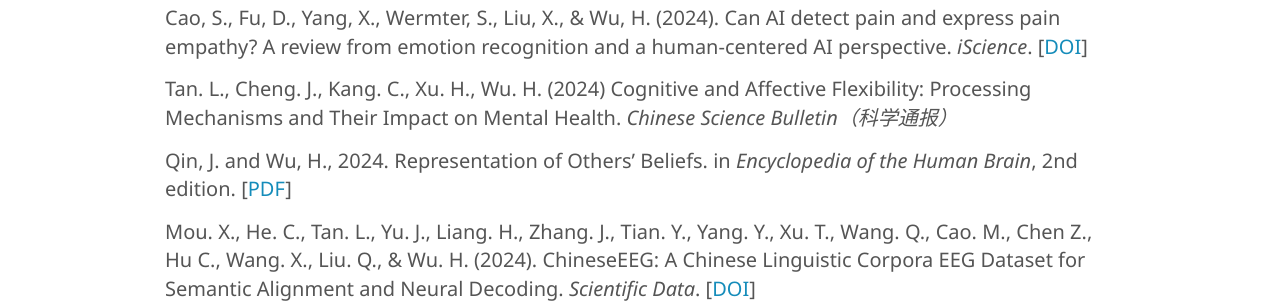
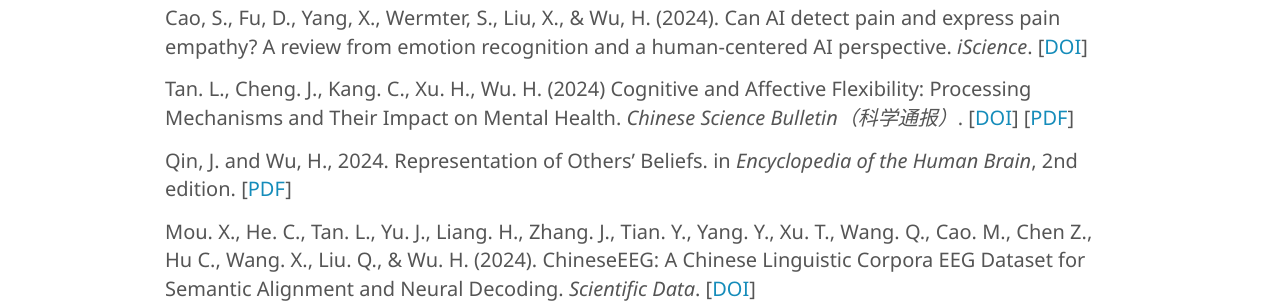
Before and after one commit to andlab-um/lab-website, a Jekyll site: the page built from _pages/publication.md, in a window 1280 px wide and 900 px high, scrolled down 845 px. Shown: the part 185-488 px from the top of the window. Built offline with Jekyll 4.4.1, drawn with Linux system fonts in a browser that asks for light colours; nearby versions of some CDN libraries.

Commit message:
update publication (tan et al., 2024)

```diff
--- a/_pages/publication.md
+++ b/_pages/publication.md
@@ -36,7 +36,7 @@ Hu K., Wang, R., Zhao S., Yin E., & Wu, H. (2024). **The Association between Soc
 
 Cao, S., Fu, D., Yang, X., Wermter, S., Liu, X., & Wu, H. (2024). **Can AI detect pain and express pain empathy? A review from emotion recognition and a human-centered AI perspective**. *iScience*. [[DOI](https://doi.org/10.1016/j.isci.2024.110570){:target="_blank"}]
 
-Tan. L., Cheng. J., Kang. C., Xu. H., Wu. H. (2024) **Cognitive and Affective Flexibility: Processing Mechanisms and Their Impact on Mental Health.** *Chinese Science Bulletin（科学通报）*
+Tan. L., Cheng. J., Kang. C., Xu. H., Wu. H. (2024) **Cognitive and Affective Flexibility: Processing Mechanisms and Their Impact on Mental Health**. *Chinese Science Bulletin（科学通报）*. [[DOI](https://doi.org/10.1360/TB-2024-0469){:target="_blank"}] [[PDF](../assets/publications/2024_认知灵活性与情感灵活性的加工机制及其对心理健康的影响.pdf){:target="_blank"}]
 
 Qin, J. and Wu, H., 2024. **Representation of Others' Beliefs**. in *Encyclopedia of the Human Brain*, 2nd edition. [[PDF](./../assets/publications/2024_chapter_Representation%20of%20others’%20beliefs.pdf){:target="_blank"}]
 
```
Also changed, not shown: 1 other file.
